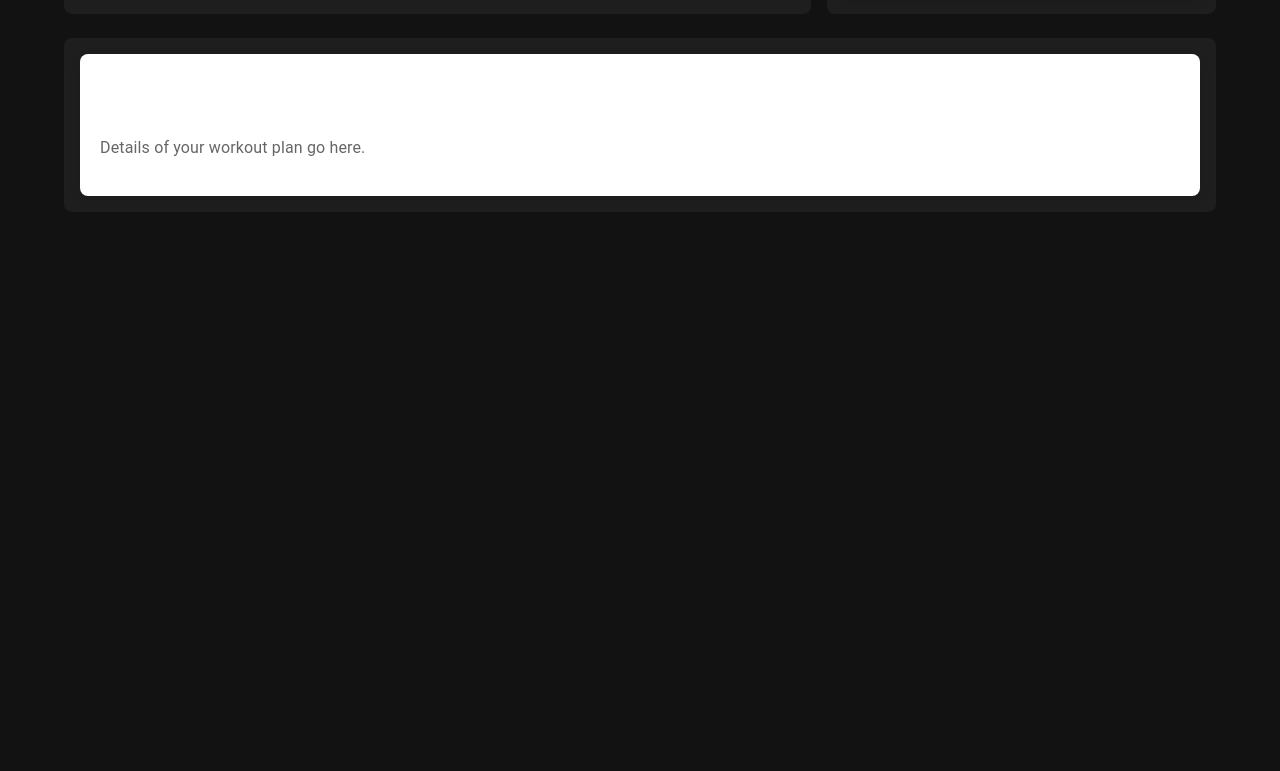
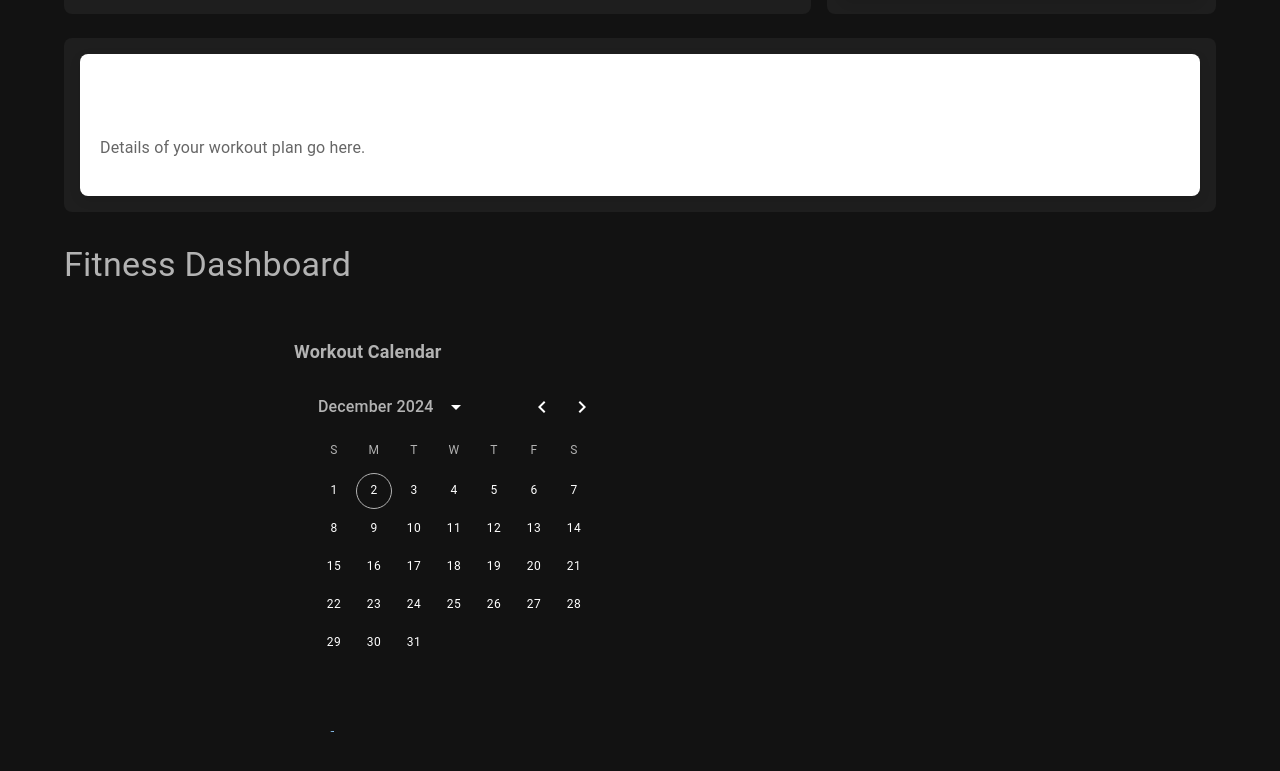
Before and after one commit to ngupta0843/CS35L-Final-Project, a React (Create React App) app in the folder client/: page /dashboard in a window 1280 px wide. Shown: the part 619-1390 px from the top of the page. Before the commit the page ends 831 px from the top, so only its background shows below. Built offline with nearby package versions, Linux system fonts and the light colour scheme.

Commit message:
Added a Fitness calendar to track workouts performed every day

```diff
--- a/client/package.json
+++ b/client/package.json
@@ -8,12 +8,14 @@
     "@mui/icons-material": "^6.1.7",
     "@mui/material": "^6.1.7",
     "@mui/styled-engine-sc": "^6.1.7",
+    "@mui/x-date-pickers": "^7.23.0",
     "@react-spring/web": "^9.7.5",
     "@reduxjs/toolkit": "^2.3.0",
     "@testing-library/jest-dom": "^5.17.0",
     "@testing-library/react": "^13.4.0",
     "@testing-library/user-event": "^13.5.0",
     "axios": "^1.7.7",
+    "dayjs": "^1.11.13",
     "mongoose": "^8.8.2",
     "react": "^18.3.1",
     "react-dom": "^18.3.1",
--- a/client/src/components/dashboard/Dashboard.jsx
+++ b/client/src/components/dashboard/Dashboard.jsx
@@ -4,6 +4,7 @@ import CategoryChart from "./CategoryChart";
 import WeeklyStatCard from "./WeeklyStatCard";
 import WorkoutCard from "./WorkoutCard";
 import { counts } from "./data";
+import FitnessCalendar from "./FitnessCalendar";
 import {
   Box,
   Stack,
@@ -119,6 +120,16 @@ const Dashboard = () => {
           </Box>
         </Stack>
       </Container>
+      <Container maxWidth="lg">
+      <Box sx={{ marginTop: 4 }}>
+        <Typography variant="h4" component="h1" gutterBottom>
+          Fitness Dashboard
+        </Typography>
+
+        {/* Fitness Calendar */}
+        <FitnessCalendar />
+      </Box>
+    </Container>
     </ThemeProvider>
   );
 };
--- /dev/null
+++ b/client/src/components/dashboard/FitnessCalendar.jsx
@@ -0,0 +1,76 @@
+
+import React, { useState } from "react";
+import styled from "styled-components";
+import { LocalizationProvider } from "@mui/x-date-pickers/LocalizationProvider";
+import { AdapterDayjs } from "@mui/x-date-pickers/AdapterDayjs";
+import { DateCalendar } from "@mui/x-date-pickers";
+import { CircularProgress } from "@mui/material";
+
+// Styled components
+const CalendarContainer = styled.div`
+  flex: 1;
+  max-width: 800px;
+  display: flex;
+  justify-content: center;
+  padding: 22px 0px;
+  overflow-y: scroll;
+`;
+
+const Left = styled.div`
+  flex: 0.3;
+  height: fit-content;
+  padding: 18px;
+  border: 1px solid ${({ theme }) => theme.text_primary + 20};
+  border-radius: 14px;
+  box-shadow: 1px 6px 20px 0px ${({ theme }) => theme.primary + 15};
+  margin-right: 20px;
+`;
+
+const Title = styled.div`
+  font-weight: 600;
+  font-size: 18px;
+  margin-bottom: 10px;
+`;
+
+// Local data: Example workouts for a week
+const localWorkouts = [
+  { date: "2024-12-01", workout: "Yoga Session" },
+  { date: "2024-12-03", workout: "Strength Training" },
+  { date: "2024-12-05", workout: "Cardio: Running" },
+  { date: "2024-12-07", workout: "HIIT Training" },
+  { date: "2024-12-09", workout: "Rest Day" },
+];
+
+const FitnessCalendar = () => {
+  const [selectedDate, setSelectedDate] = useState(null);
+  const [workoutsForSelectedDate, setWorkoutsForSelectedDate] = useState(null);
+
+  const handleDateChange = (date) => {
+    setSelectedDate(date);
+    const workout = localWorkouts.find(workout => workout.date === date.format("YYYY-MM-DD"));
+    setWorkoutsForSelectedDate(workout ? workout.workout : "No workout planned");
+  };
+
+  return (
+    <CalendarContainer>
+      <Left>
+        <Title>Workout Calendar</Title>
+        <LocalizationProvider dateAdapter={AdapterDayjs}>
+          <DateCalendar onChange={handleDateChange} />
+        </LocalizationProvider>
+        <div>
+          {selectedDate ? (
+            <div>
+              <h3>Workout for {selectedDate.format("MMMM D, YYYY")}</h3>
+              <p>{workoutsForSelectedDate}</p>
+            </div>
+          ) : (
+            <CircularProgress />
+          )}
+        </div>
+      </Left>
+    </CalendarContainer>
+  );
+};
+
+export default FitnessCalendar;
```
Also changed, not shown: 1 other file (tests, documents, lock files or other folders).
